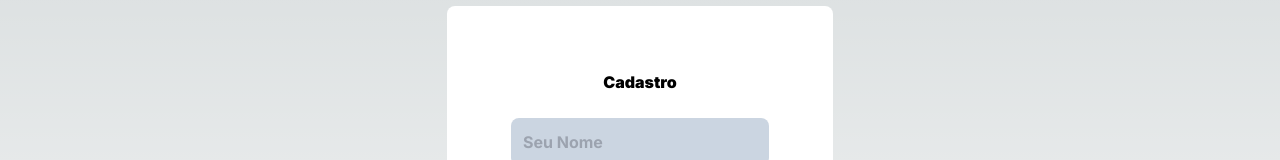
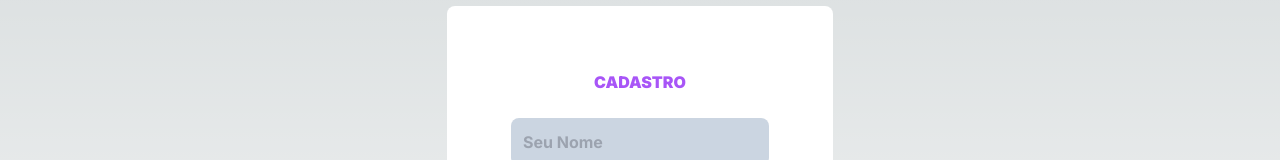
Before and after one commit to leonardorscarpitta/pw-manager, a Next.js app: page /cadastro in a window 1280 px wide. Shown: the part 150-310 px from the top of the page. Built offline with nearby package versions, Linux system fonts and the light colour scheme.

Commit message:
style: changing text styles

```diff
--- a/src/components/button/button.tsx
+++ b/src/components/button/button.tsx
@@ -7,7 +7,7 @@ interface OtherButtonProps {
 
 export default function Button({ children, ...props }: OtherButtonProps) {
   return (
-    <button className="p-3 bg-purple-500 rounded-full hover:opacity-80 active:opacity-70 transition-all text-white font-bold" {...props}>
+    <button type="submit" className="p-3 bg-purple-500 rounded-full hover:opacity-80 active:opacity-70 transition-all text-white font-bold" {...props}>
       {children}
     </button>
   )
--- a/src/components/loginCard/loginCard.tsx
+++ b/src/components/loginCard/loginCard.tsx
@@ -8,7 +8,7 @@ interface LoginCardProps {
 export default function LoginCard({ title, children }: LoginCardProps ) {
   return (
     <div className="flex flex-col gap-y-6 bg-white font-bold text-black rounded-lg p-16">
-      <h1 className="text-center font-black">{title}</h1>
+      <h1 className="text-center font-black text-purple-500 uppercase">{title}</h1>
       {children}
     </div>
   )
```
